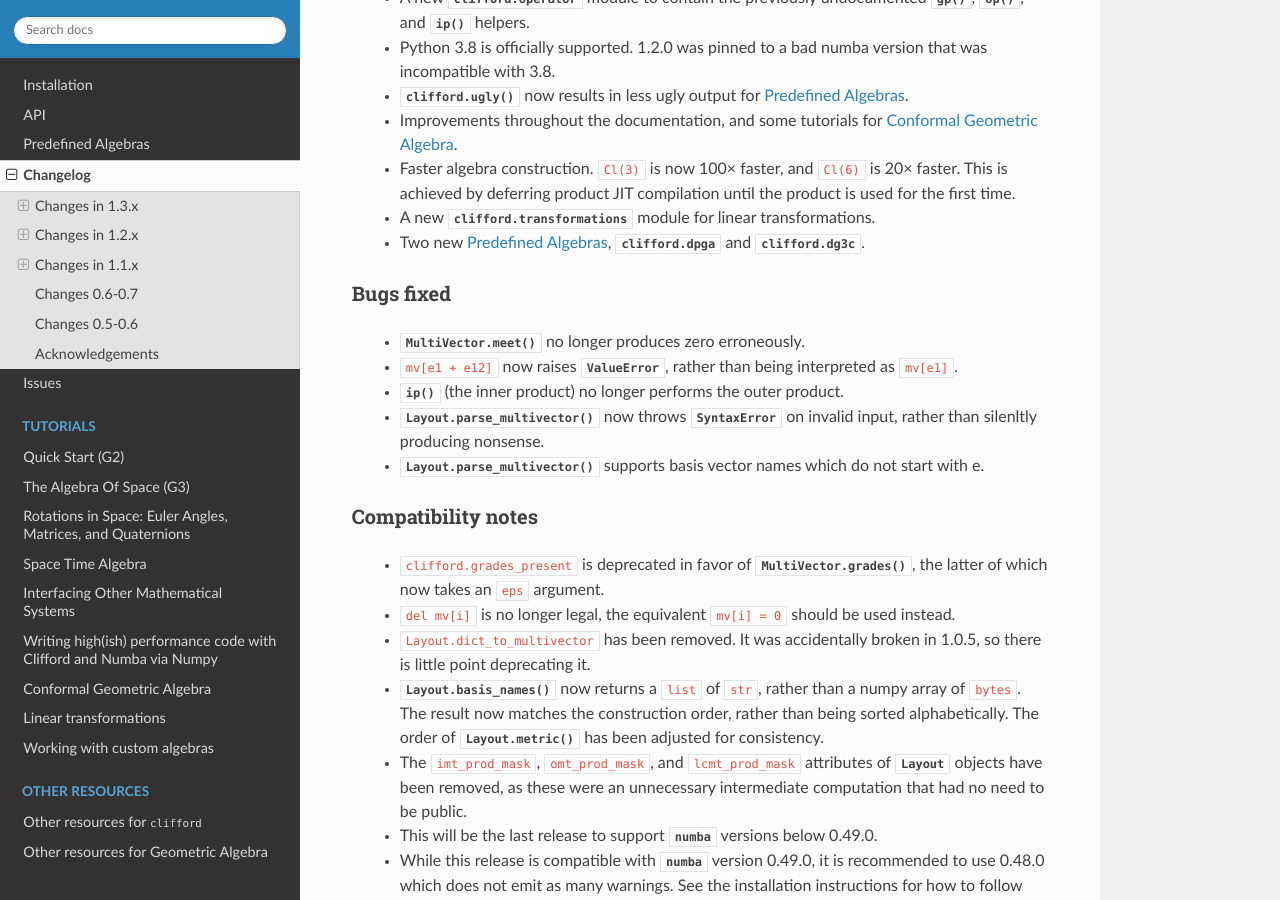
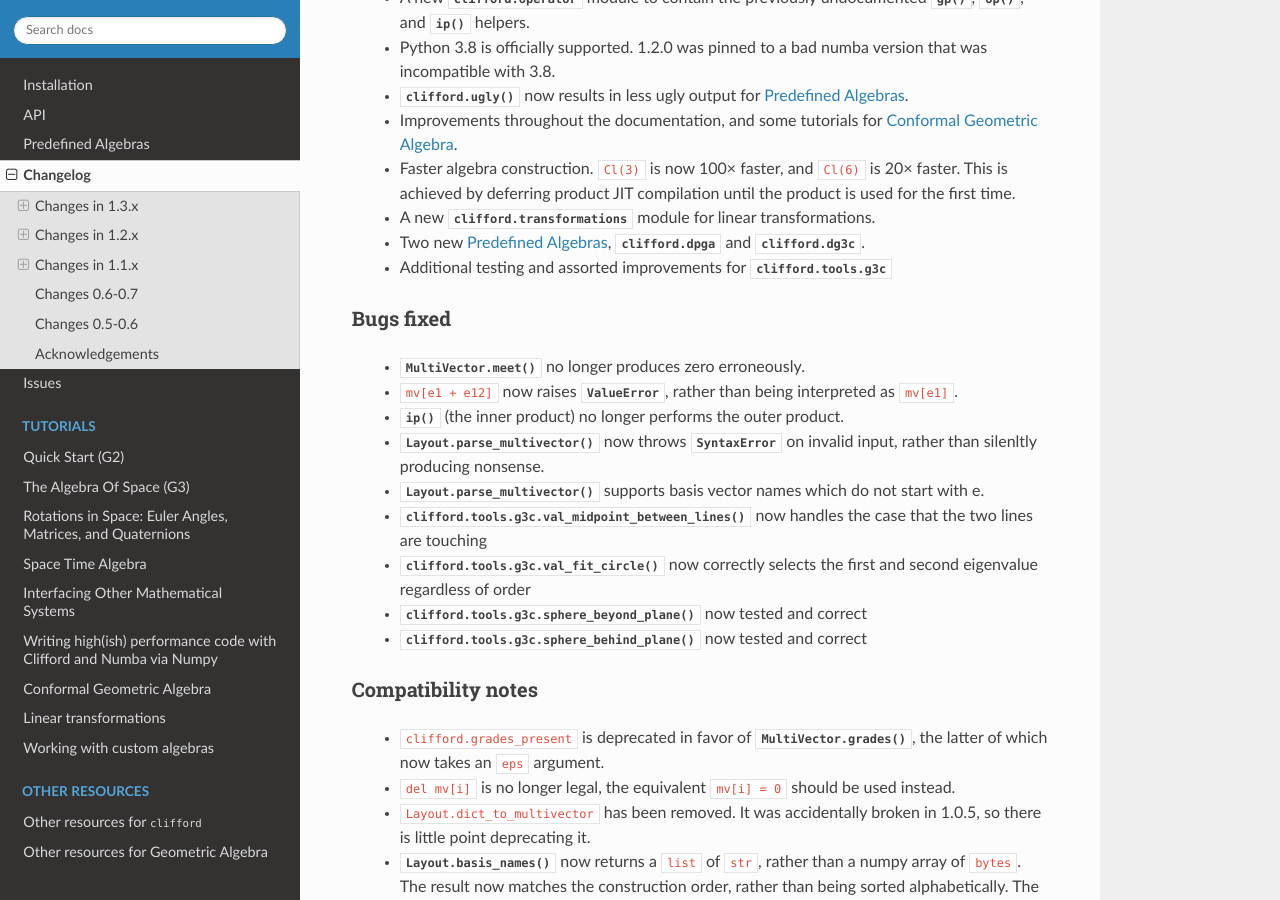
Before and after one commit to pygae/clifford, a Sphinx documentation site: the page built from docs/changelog.rst, in a window 1280 px wide and 900 px high, scrolled down 230 px. Built offline with Sphinx 7.4.7 and the Read the Docs theme 2.0.0, drawn with Linux system fonts in a browser that asks for light colours; pages that are not in the unit, such as notebooks, are missing from menus.

Commit message:
Added the tools.g3c changes

```diff
--- a/docs/changelog.rst
+++ b/docs/changelog.rst
@@ -20,6 +20,7 @@ Changes in 1.3.x
    compilation until the product is used for the first time.
  * A new :mod:`clifford.transformations` module for linear transformations.
  * Two new :doc:`predefined-algebras`, :mod:`clifford.dpga` and :mod:`clifford.dg3c`.
+ * Additional testing and assorted improvements for :mod:`clifford.tools.g3c`
 
 Bugs fixed
 ----------
@@ -32,6 +33,12 @@ Bugs fixed
    input, rather than silenltly producing nonsense.
  * :func:`Layout.parse_multivector` supports basis vector names which do not
    start with e.
+ * :func:`clifford.tools.g3c.val_midpoint_between_lines` now handles the case that
+   the two lines are touching
+ * :func:`clifford.tools.g3c.val_fit_circle` now correctly selects the first and
+   second eigenvalue regardless of order
+ * :func:`clifford.tools.g3c.sphere_beyond_plane` now tested and correct
+ * :func:`clifford.tools.g3c.sphere_behind_plane` now tested and correct
 
 Compatibility notes
 -------------------
```
